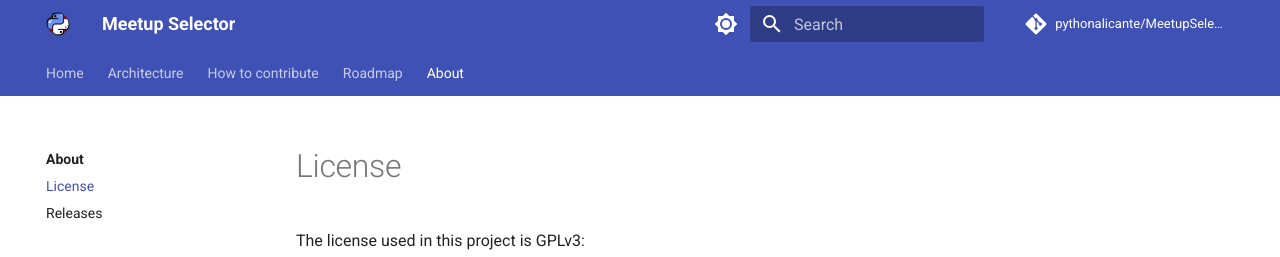
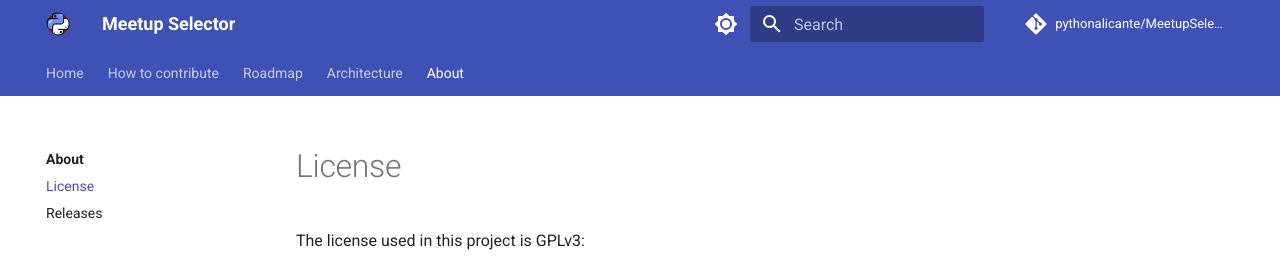
Before and after one commit to pythonalicante/MeetupSelector, an MkDocs documentation site: the page built from docs/about_us/license.md, in a window 1280 px wide and 900 px high. Shown: the top 257 px of the window. Built offline with MkDocs 1.6.1 and Material for MkDocs 9.7.7, drawn with Linux system fonts in a browser that asks for light colours; comment, search, counter and statistics services are not loaded.

```diff
--- a/mkdocs.yml
+++ b/mkdocs.yml
@@ -10,14 +10,14 @@ edit_uri: edit/main/docs/
 
 nav:
   - Home: 'index.md'
-  - Architecture:
-    - 'architecture/index.md'
   - How to contribute:
     - 'contribute/index.md'
     - Tasks: 'contribute/tasks.md'
     - Code Style: 'contribute/code_style.md'
     - Git: 'contribute/git.md'
   - Roadmap: 'roadmap.md'
+  - Architecture:
+    - 'architecture/index.md'
   - About:
     - 'about_us/index.md'
     - License: 'about_us/license.md'
@@ -47,6 +47,14 @@ theme:
 markdown_extensions:
   - footnotes
   - tables
+  - attr_list
+  - admonition
+  - pymdownx.details
+  - pymdownx.superfences
+  - pymdownx.emoji:
+      emoji_index: !!python/name:materialx.emoji.twemoji
+      emoji_generator: !!python/name:materialx.emoji.to_svg
+
 
 extra:
   social:
```
